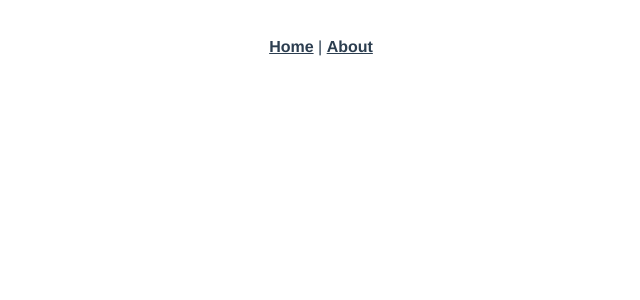
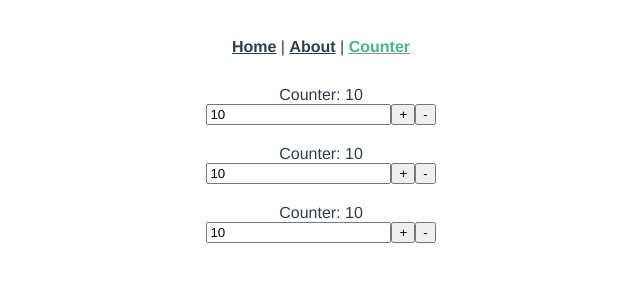
Before and after one commit to tong-gg/vue101, a Vue app: page /numbers in a window 1280 px wide. Shown: the top 300 px of the page, without its empty margins (319-959 px from the left). Built offline with nearby package versions, Linux system fonts and the light colour scheme.

Commit message:
online session

```diff
--- a/src/App.vue
+++ b/src/App.vue
@@ -2,7 +2,8 @@
   <div id="app">
     <div id="nav">
       <router-link to="/">Home</router-link> |
-      <router-link to="/about">About</router-link>
+      <router-link to="/about">About</router-link> |
+      <router-link to="/numbers">Counter</router-link>
     </div>
     <router-view/>
   </div>
--- /dev/null
+++ b/src/components/Counter.vue
@@ -0,0 +1,43 @@
+<template>
+    <div>
+        Counter: {{ number }}
+        <div class="mb-20">
+            <!-- v-model will change data() attrib. -->
+            <!-- v-bind:value only display change -->
+
+            <input type="text" v-model="number" />
+            <!-- <input type="text" v-bind:value="number" /> -->
+            <button v-on:click="increase">+</button>
+            <button v-on:click="decrease">-</button>
+        </div>
+    </div>
+</template>
+
+<script>
+export default {
+    data() { // personal variable (these data, ONLY USE in component)
+        return {
+            number: 10
+        }
+    },
+    methods: {
+        increase() {
+            this.number++
+        },
+        decrease() {
+            this.number--
+        }
+    }
+}
+</script>
+
+<style lang='scss' scoped>
+.mb-20 {
+    margin-bottom: 20px;
+}
+</style>
+
+<!-- TODO!
+1. increase value by 10
+2. multiply value by 2
+-->
--- a/src/components/HelloWorld.vue
+++ b/src/components/HelloWorld.vue
@@ -1,6 +1,8 @@
 <template>
   <div class="hello">
     <h1>{{ msg }}</h1>
+    <!-- props sent from outside -->
+    <h2>{{ number }}</h2>
     <p>
       For a guide and recipes on how to configure / customize this project,<br>
       check out the
@@ -34,13 +36,16 @@
 <script>
 export default {
   name: 'HelloWorld',
-  props: {
-    msg: String
+  props: { // this component accepts props
+    msg: String,
+    number: String
   }
 }
 </script>
 
 <!-- Add "scoped" attribute to limit CSS to this component only -->
+<!-- scoped means every css style will be applied only in this component-->
+<!-- default lang: css -->
 <style scoped lang="scss">
 h3 {
   margin: 40px 0 0;
--- a/src/router/index.js
+++ b/src/router/index.js
@@ -1,6 +1,7 @@
 import Vue from 'vue'
 import VueRouter from 'vue-router'
 import Home from '../views/Home.vue'
+import NumberList from '@/views/NumberList.vue'
 
 Vue.use(VueRouter)
 
@@ -17,6 +18,11 @@ const routes = [
     // this generates a separate chunk (about.[hash].js) for this route
     // which is lazy-loaded when the route is visited.
     component: () => import(/* webpackChunkName: "about" */ '../views/About.vue')
+  },
+  {
+    path: '/numbers',
+    name: 'NumberList',
+    component: NumberList
   }
 ]
 
--- a/src/views/Home.vue
+++ b/src/views/Home.vue
@@ -1,18 +1,23 @@
 <template>
   <div class="home">
     <img alt="Vue logo" src="../assets/logo.png">
-    <HelloWorld msg="Welcome to Your Vue.js App"/>
+    <HelloWorld msg="Welcome to Your Vue.js App" number="8080"/>
+    <hello-world msg="This is another hello-world syntax"></hello-world>
   </div>
 </template>
 
 <script>
 // @ is an alias to /src
 import HelloWorld from '@/components/HelloWorld.vue'
+// import HelloWorld from '../components/HelloWorld.vue'
 
 export default {
   name: 'Home',
   components: {
-    HelloWorld
+    HelloWorld // tell that which component will use in this page,
+              // inject this component to this page
   }
 }
 </script>
+
+    HelloWorld
--- /dev/null
+++ b/src/views/NumberList.vue
@@ -0,0 +1,20 @@
+<template>
+  <div>
+      <Counter></Counter>
+      <Counter></Counter>
+      <Counter></Counter>
+  </div>
+</template>
+
+<script>
+import Counter from '@/components/Counter.vue'
+export default {
+    components: {
+        Counter
+    }
+}
+</script>
+
+<style lang="scss" scoped>
+
+</style>
```
